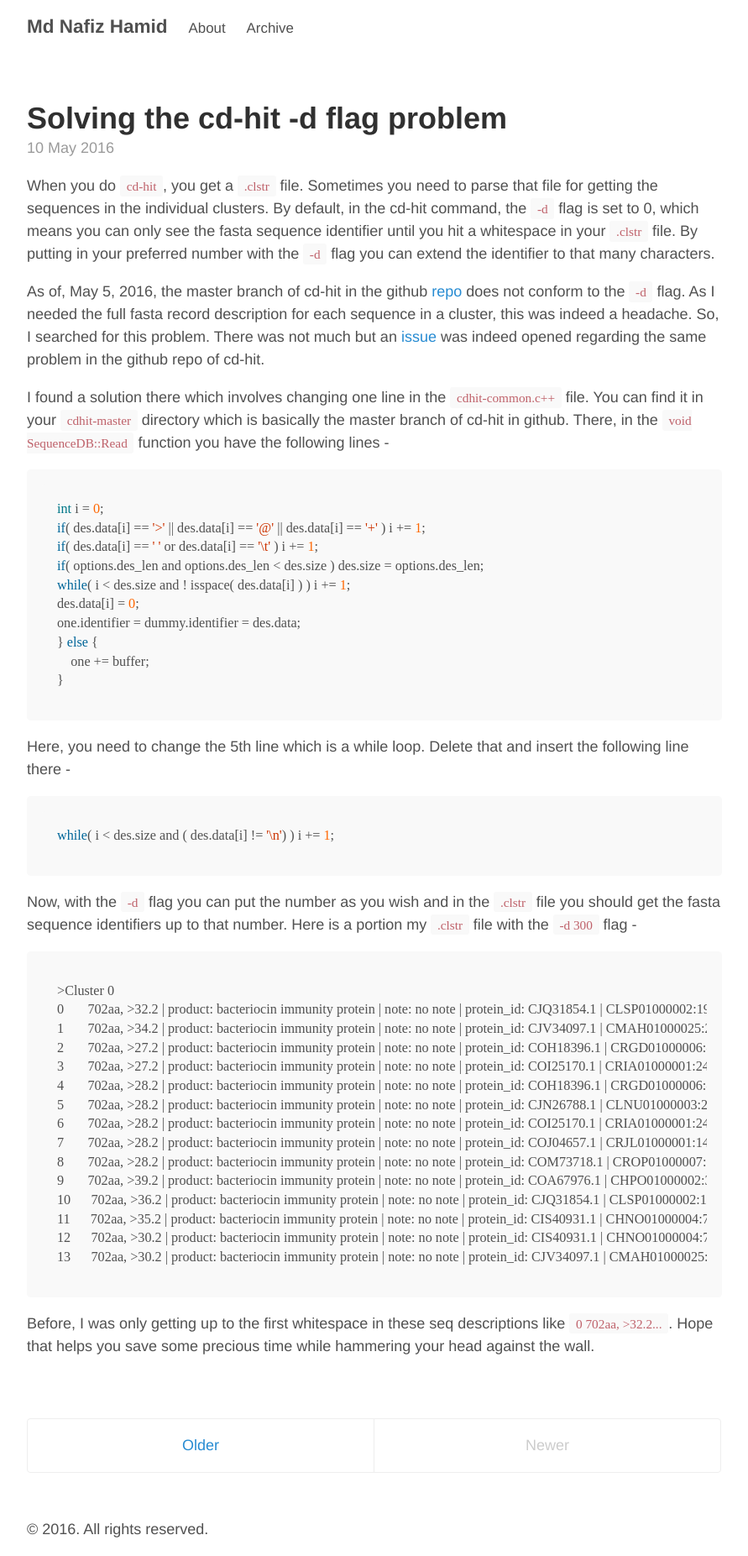
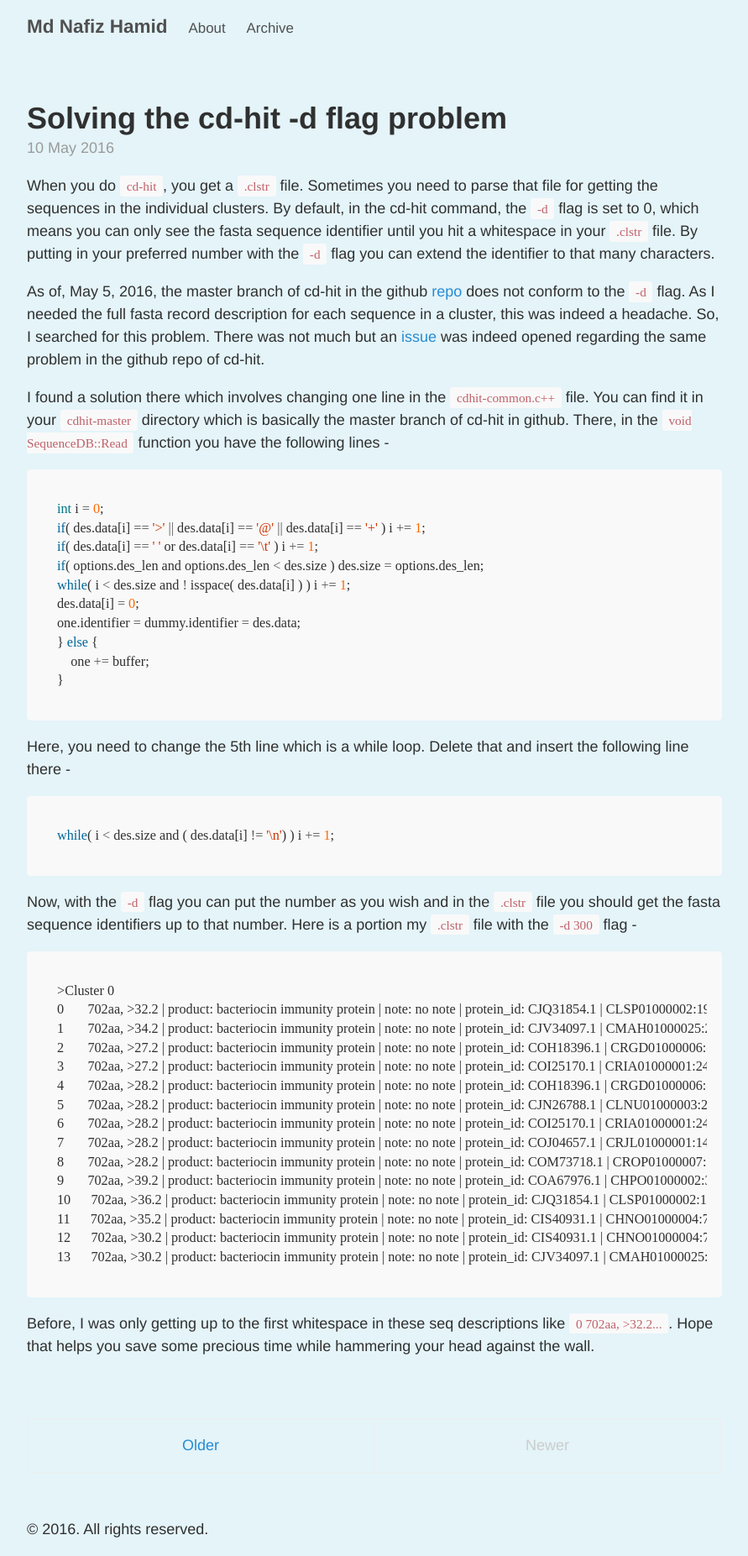
Before and after one commit to nafizh/nafizh.github.io, a Jekyll site: the page built from index.html, in a window 1280 px wide. Shown: the whole page at 84% size, without its empty margins (194-1085 px from the left). Built offline with Jekyll 4.4.1, drawn with Linux system fonts in a browser that asks for light colours; the list of posts is cut into pages by our own code.

Commit message:
changed background color

```diff
--- a/_sass/_base.scss
+++ b/_sass/_base.scss
@@ -27,8 +27,11 @@ html {
 }
 
 body {
-  color: #515151;
-  background-color: #fff;
+  //color: #515151; //default
+  color: #303030;
+  //background-color: #fff; //default
+  //background-color: #D7F1F9;
+  background-color: #E4F4F9;
   -webkit-text-size-adjust: 100%;
       -ms-text-size-adjust: 100%;
 }
```
